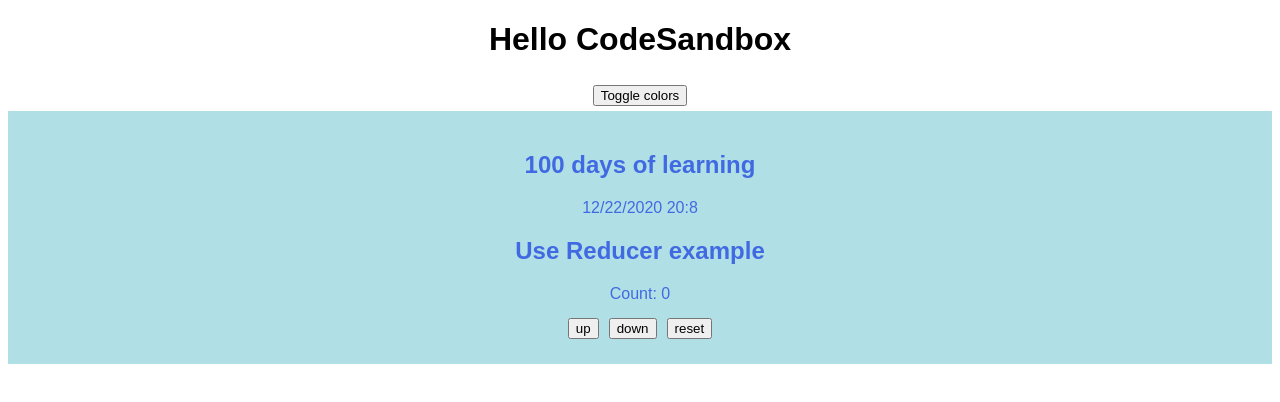
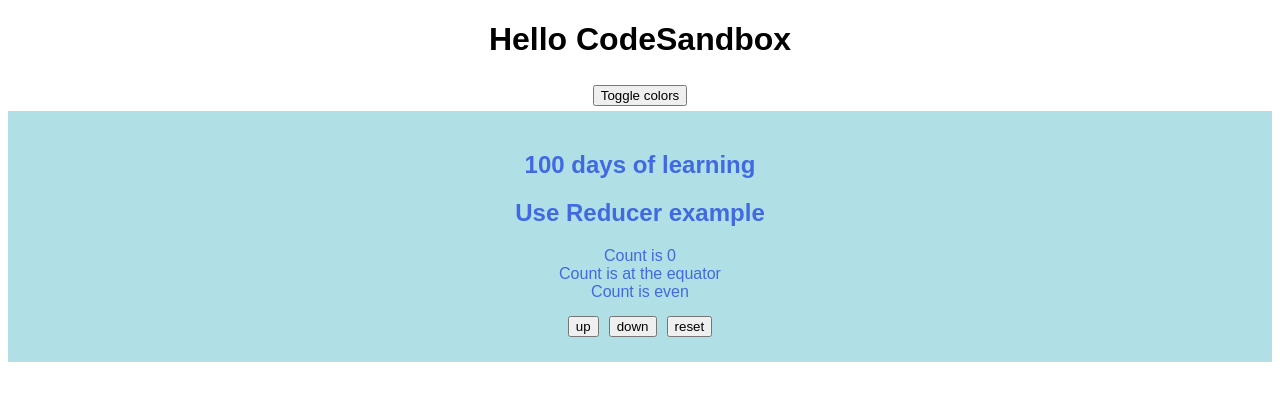
Before and after one commit to bbenedict/codesandbox-react, a React (Create React App) app: page / in a window 1280 px wide. Shown: the top 402 px of the page. Built offline with nearby package versions, Linux system fonts and the light colour scheme.

Commit message:
Custom Hooks

```diff
--- a/src/Content.js
+++ b/src/Content.js
@@ -2,7 +2,6 @@ import React, { useContext } from "react";
 import styled from "styled-components";
 import UseReducer from "./UseReducer";
 import { MyContext } from "./UseContext";
-import DisplayTime from "./UseMemo";
 
 const StyledContent = styled.div`
   color: ${(props) => props.color};
@@ -10,22 +9,12 @@ const StyledContent = styled.div`
   padding: 20px;
 `;
 
-// useMemo in DisplayTime is not really doing what it should because there
-// is nothing to reliably trigger an update. revisit with a better example...
 export default function Content() {
   const theme = useContext(MyContext);
-  const now = new Date();
 
   return (
     <StyledContent color={theme.color} backgroundColor={theme.backgroundColor}>
       <h2>100 days of learning</h2>
-      {DisplayTime(
-        now.getMonth() + 1,
-        now.getDate(),
-        now.getFullYear(),
-        now.getHours(),
-        now.getMinutes()
-      )}
       <UseReducer />
     </StyledContent>
   );
--- /dev/null
+++ b/src/CustomHook.js
@@ -0,0 +1,10 @@
+import { useState, useEffect } from "react";
+
+export default function useOddOrEven(count) {
+  const [oddOrEven, setOddOrEven] = useState("even");
+  useEffect(() => {
+    console.log("Setting odd or even in custom hook to ...");
+    setOddOrEven(count % 2 ? "odd" : "even");
+  }, [count]);
+  return oddOrEven;
+}
--- a/src/UseMemo.js
+++ b/src/UseMemo.js
@@ -1,10 +1,12 @@
 import { useMemo } from "react";
 
-export default function DisplayTime(month, day, year, hour, minute) {
-  const dateString = useMemo(() => {
-    console.log("Updating memoized values...");
-    return `${month}/${day}/${year} ${hour}:${minute}`;
-  }, [month, day, year, hour, minute]);
+export default function PosOrNeg(count) {
+  const result = useMemo(() => {
+    console.log("Updating memoized value...");
+    if (count < 0) return "negative";
+    if (count > 0) return "positive";
+    return "at the equator";
+  }, [count]);
 
-  return dateString;
+  return result;
 }
--- a/src/UseReducer.js
+++ b/src/UseReducer.js
@@ -1,5 +1,8 @@
 import React, { useReducer } from "react";
 import styled from "styled-components";
+
+import PosOrNeg from "./UseMemo";
+import useOddOrEven from "./CustomHook";
 
 const StyledCounter = styled.div`
   margin: 10px;
@@ -28,11 +31,19 @@ function localReducer(state, action) {
 export default function UseReducer() {
   // Using localDispatch and localReducer to distinguish from existing conventions
   const [state, localDispatch] = useReducer(localReducer, { count: 0 });
+  const posOrNeg = state.count > 0 ? 1 : state.count < 0 ? -1 : 0;
+  const posOrNegString = PosOrNeg(posOrNeg);
+
+  const oddOrEven = useOddOrEven(state.count);
 
   return (
     <div>
       <h2>Use Reducer example</h2>
-      <StyledCounter>Count: {state.count}</StyledCounter>
+      <StyledCounter>
+        <div>{`Count is ${state.count}`}</div>
+        <div>{`Count is ${posOrNegString}`}</div>
+        <div>{`Count is ${oddOrEven} `}</div>
+      </StyledCounter>
       <StyledButton onClick={() => localDispatch({ type: "inc" })}>
         up
       </StyledButton>
```
